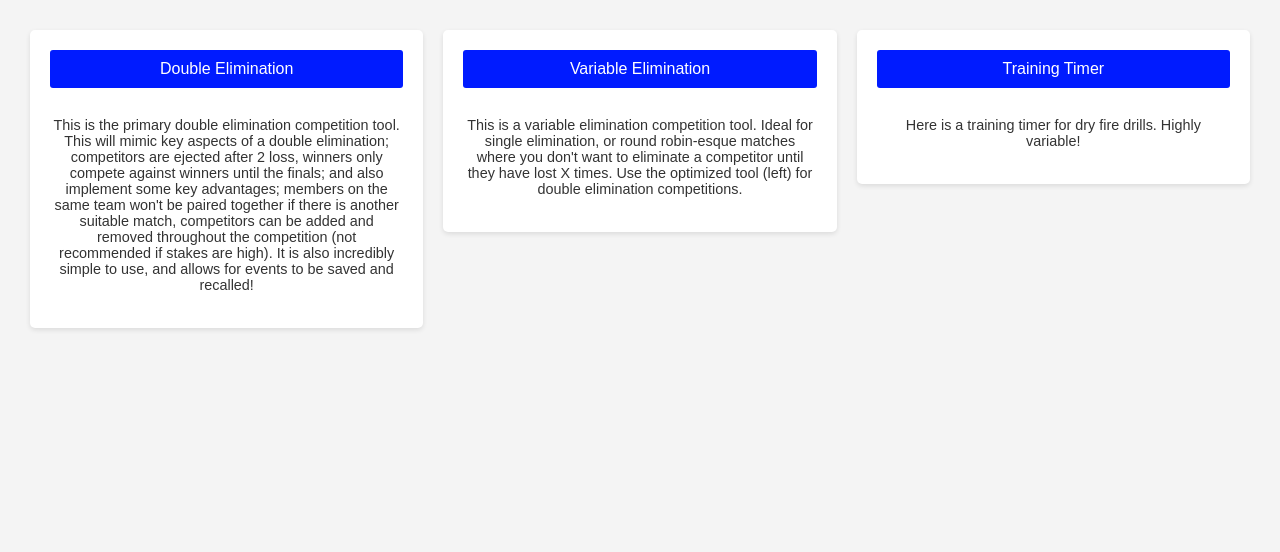
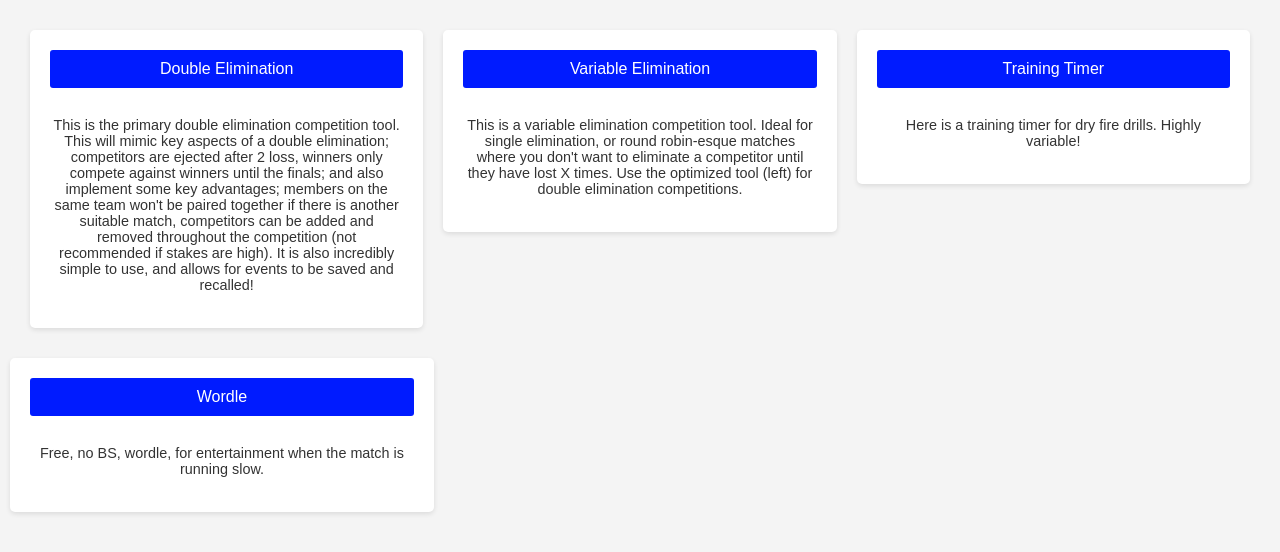
Before and after one commit to aldo9253/home, a plain HTML site: page index.html in a window 1280 px wide. Shown: the part 78-630 px from the top of the page. Drawn offline with Linux system fonts and the light colour scheme.

Commit message:
Update index.html
added wordle

```diff
--- a/index.html
+++ b/index.html
@@ -95,6 +95,11 @@
       <button onclick="window.location.href='https://aldo9253.github.io/trainingtimer/'">Training Timer</button>
       <p>Here is a training timer for dry fire drills. Highly variable!</p>
     </div>
+    </div>
+    <div class="column">
+      <button onclick="window.location.href='https://aldo9253.github.io/wordle/'">Wordle</button>
+      <p>Free, no BS, wordle, for entertainment when the match is running slow.</p>
+    </div>
   </div>
 </body>
 </html>
```
